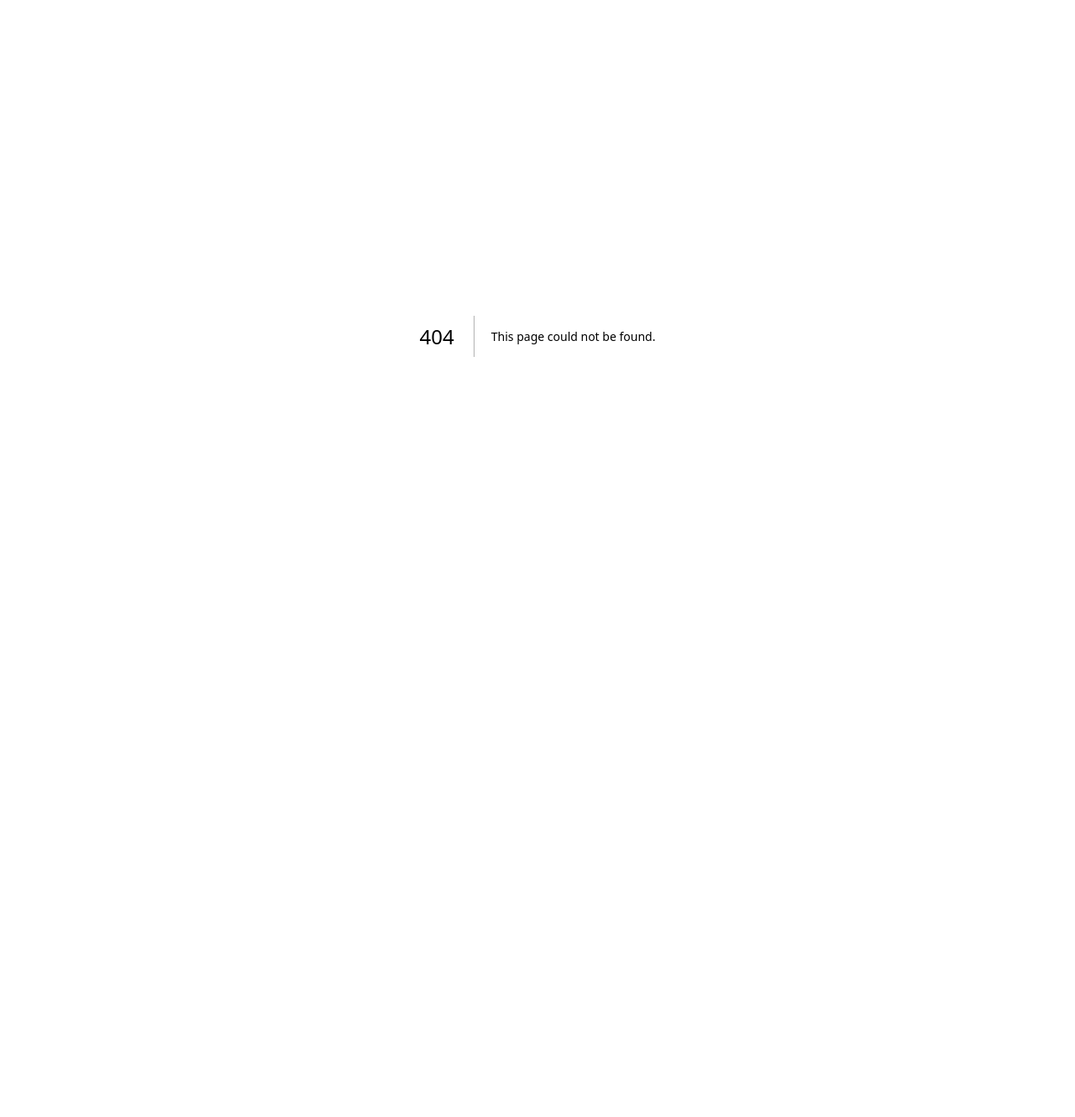
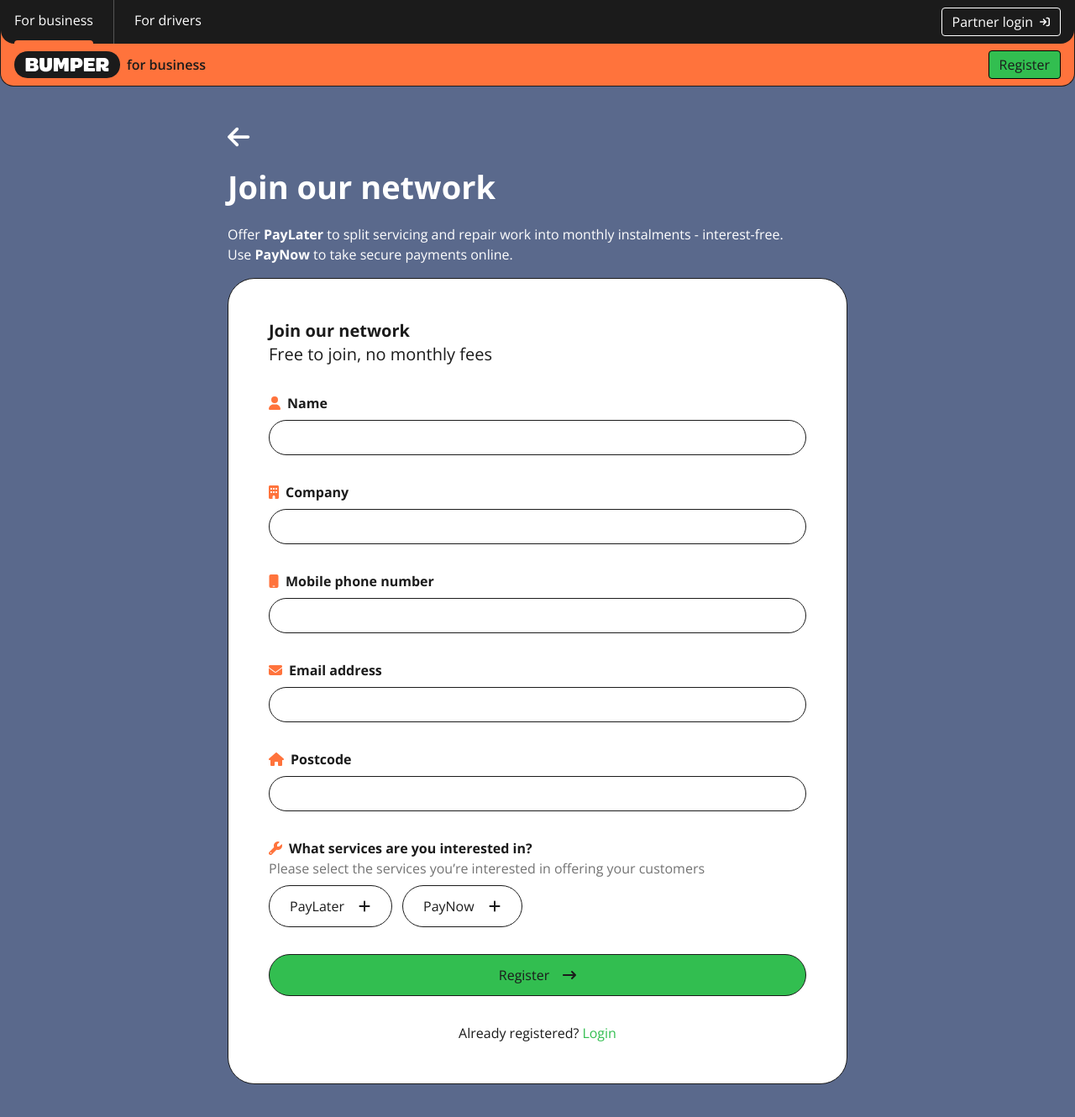
Before and after one commit to furkanacaryes/bumper, a Next.js app: page /partner-register in a window 1280 px wide. Before the commit this address had no page. Shown: the top 1330 px of the page at 84% size. Before the commit the page ends 800 px from the top, so only its background shows below. Built offline with nearby package versions, Linux system fonts and the light colour scheme.

Commit message:
feat: creates `PartnerRegister` page

```diff
--- /dev/null
+++ b/src/app/partner-register/page.tsx
@@ -0,0 +1,67 @@
+"use client";
+
+import Link from "next/link";
+import { useRouter } from 'next/navigation';
+import { FontAwesomeIcon } from "@fortawesome/react-fontawesome";
+import { faArrowLeft, faBuilding, faEnvelope, faHome, faMobilePhone, faUser, faWrench } from "@fortawesome/free-solid-svg-icons";
+
+import { MultiSelectPill, TextInput, Button } from "../components";
+
+export default function PartnerRegister() {
+	const router = useRouter();
+	return (
+		<div className="flex flex-col gap-4">
+			<button onClick={router.back} className="text-3xl flex">
+				<FontAwesomeIcon icon={faArrowLeft} />
+			</button>
+
+			<h2 className="font-bold text-[38px]">Join our network</h2>
+
+			<span>
+				Offer <strong>PayLater</strong> to split servicing and repair work into monthly instalments - interest-free.
+				<br />
+				Use <strong>PayNow</strong> to take secure payments online.
+			</span>
+
+			<div className="flex flex-col gap-8 rounded-4xl bg-white text-brand-darkgrey p-12 border border-brand-darkgrey">
+				<div className="flex flex-col text-xl">
+					<span className="font-bold">Join our network</span>
+
+					<span>Free to join, no monthly fees</span>
+				</div>
+
+				<TextInput label="Name" icon={faUser} />
+				<TextInput label="Company" icon={faBuilding} />
+				<TextInput label="Mobile phone number" icon={faMobilePhone} />
+				<TextInput label="Email address" icon={faEnvelope} />
+				<TextInput label="Postcode" icon={faHome} />
+
+				<MultiSelectPill
+					label="What services are you interested in?"
+					description="Please select the services you’re interested in offering your customers"
+					icon={faWrench}
+					options={[{
+						label: 'PayLater',
+						value: 'pay-later'
+					},
+					{
+						label: 'PayNow',
+						value: 'pay-now'
+					}]}
+				/>
+
+				<Button text="Register" className="justify-center" />
+
+				<div className="flex justify-center gap-1">
+					<span className="text-brand-darkgrey">Already registered?</span>
+					<Link href="#">
+						<span className="text-brand-accent">
+							Login
+						</span>
+					</Link>
+				</div>
+
+			</div>
+		</div>
+	);
+};
```
